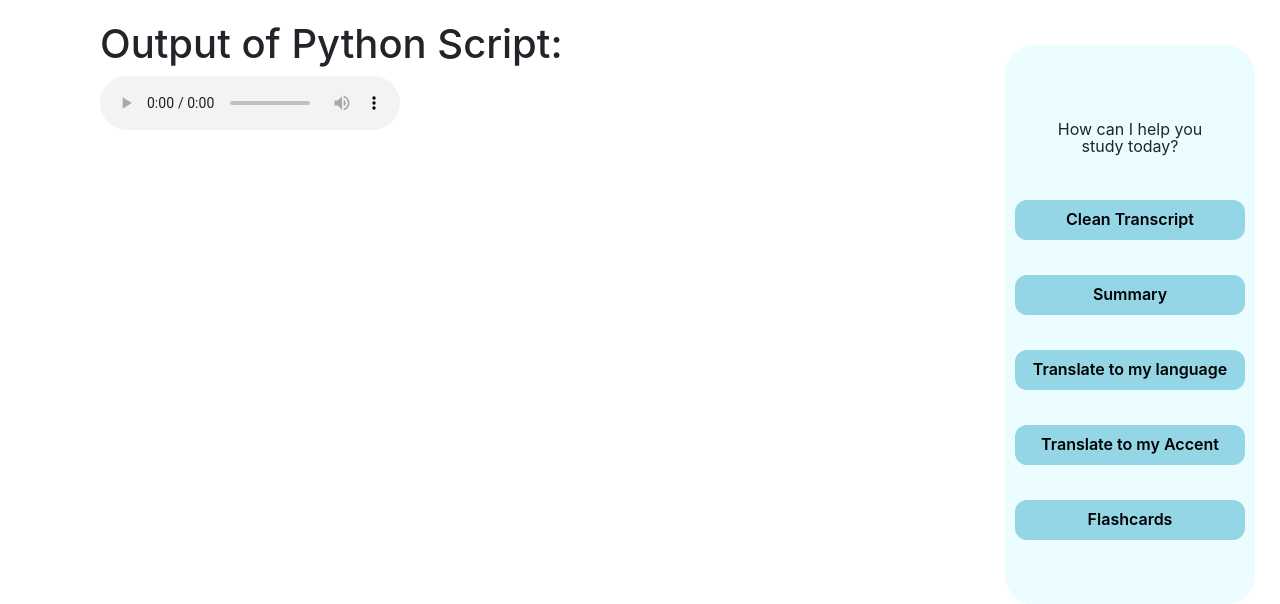
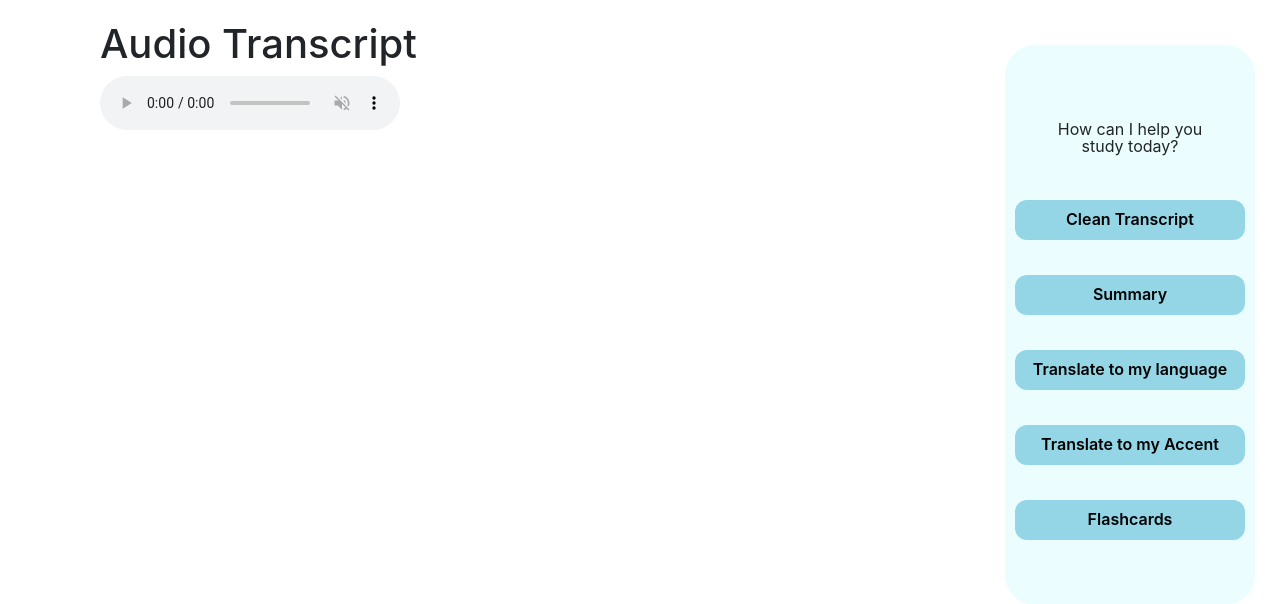
Before and after one commit to lulu-yunze/Perch-GenAIGenesis2024, a Flask app: template Perch/templates/output_pages/accent.html in a window 1280 px wide. Shown: the part 76-680 px from the top of the page. Run offline with Flask 3, Linux system fonts and the light colour scheme; the template is opened without the code that fills it, so the values that code supplies are empty; some libraries are stand-ins or nearby versions.

Commit message:
fixed accent

```diff
--- a/Perch/app.py
+++ b/Perch/app.py
@@ -162,7 +162,7 @@ def accent():
             if chunk:
                 f.write(chunk)
 
-    return render_template('/output_pages/accent.html', mp3_file_path = "output.mp3", app_data=app_data)
+    return render_template('/output_pages/accent.html', mp3_file_path = "mp3_test.mp3", app_data=app_data)
 
 @app.route('/flashcards')
 def flashcards():
--- a/Perch/templates/output_pages/accent.html
+++ b/Perch/templates/output_pages/accent.html
@@ -10,10 +10,10 @@
 
 </head>
 <body>
-    <h1>Output of Python Script:</h1>
-    <audio controls>
+    <h1>Audio Transcript</h1>
+    <audio controls autoplay muted>
         <!-- Specify the path to your MP3 file -->
-        <source src="{{ mp3_file_path }}" type="audio/mpeg">
+        <source src="mp3_test.mp3" type="audio/mpeg">
         Your browser does not support the audio element.
     </audio>
 </body>
```
Also changed, not shown: 3 other files.
